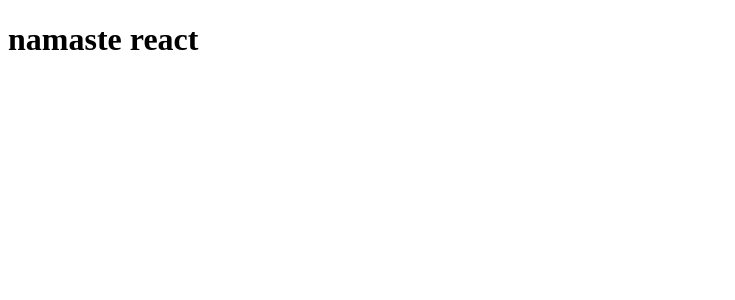
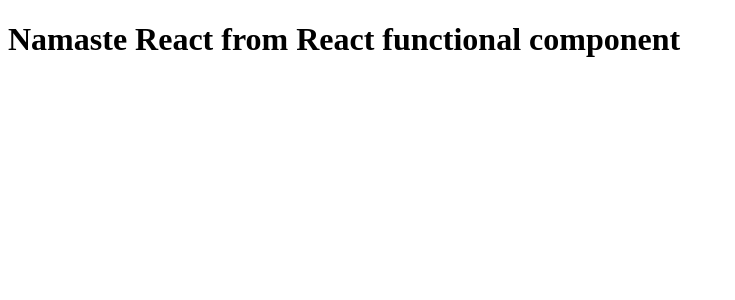
Before and after one commit to santhu501/namaste-react, a React (Vite) app: page / in a window 1280 px wide. Shown: the top 300 px of the page, without its empty margins (0-735 px from the left). Built offline with nearby package versions, Linux system fonts and the light colour scheme.

Commit message:
render functional component.

```diff
--- a/App.js
+++ b/App.js
@@ -33,22 +33,26 @@ console.log(JSXElement);
 
 //const heading = React.createElement("h1", {id:"h1Element"}, "first react");
 const rootElem = ReactDOM.createRoot(document.getElementById("root"));
-rootElem.render(JSXElement);
+//rootElem.render(JSXElement);
 
 // React functional components are the ones that are mostly used now.
 // React class based components usage is pretty old pattern.
 // A function that returns React element or JSX is a React functional component.
+// A functional component name should always start with a capital letter.
 
-const headingComponent = () => {
-    return <h1 classNa="parent"> Namaste React </h1>
+const HeadingComponent = () => {
+    return <h1 classNa="parent"> Namaste React from React functional component </h1>
 };
 
 // or for one line statements, we can right like below ways.
 
-const headingComponent2 = () => <h1 className="parent"> Namaste React </h1>;
+const HeadingComponent2 = () => <h1 className="parent"> Namaste React from React functional component 2 </h1>;
 
 // or
 
-const headingComponent3 = () => (
-<h1 className="parent"> Namaste React </h1>
+const HeadingComponent3 = () => (
+<h1 className="parent"> Namaste React from React functional component 3 </h1>
 );
+
+// To render a functional component, you cannot use HeadingComponent directly in render. you need to send it as react element which is <HeadingComponent/>
+rootElem.render(<HeadingComponent/>);
```
